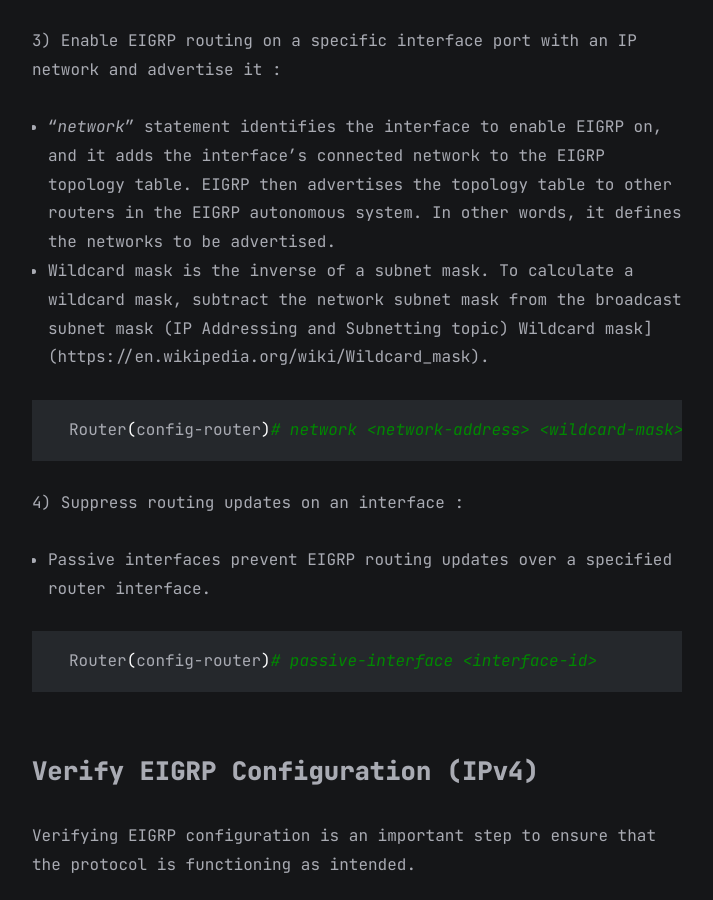
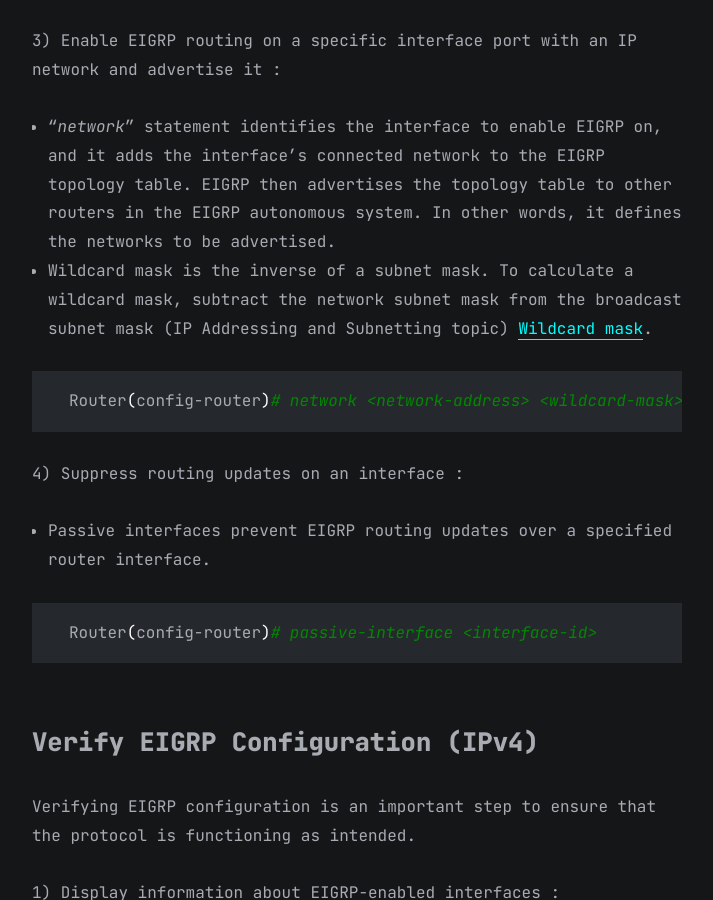
Before and after one commit to faridarif/faridarif.github.io, a Jekyll site: the page built from all_collections/_posts/2023-08-11-EIGRP.md, in a window 1280 px wide and 900 px high, scrolled down 8045 px. Shown: the whole window, without its empty margins (283-996 px from the left). Built offline with Jekyll 4.4.1, drawn with Linux system fonts in a browser that asks for light colours.

Commit message:
Update 2023-08-11-EIGRP.md

````diff
--- a/all_collections/_posts/2023-08-11-EIGRP.md
+++ b/all_collections/_posts/2023-08-11-EIGRP.md
@@ -114,7 +114,7 @@ Router(config-router)# eigrp router-id 2.2.2.2
 3) Enable EIGRP routing on a specific interface port with an IP network and advertise it :
 
  - "*network*" statement identifies the interface to enable EIGRP on, and it adds the interface's connected network to the EIGRP topology table. EIGRP then advertises the topology table to other routers in the EIGRP autonomous system. In other words, it defines the networks to be advertised.
- - Wildcard mask is the inverse of a subnet mask. To calculate a wildcard mask, subtract the network subnet mask from the broadcast subnet mask (IP Addressing and Subnetting topic) Wildcard mask](https://en.wikipedia.org/wiki/Wildcard_mask).
+ - Wildcard mask is the inverse of a subnet mask. To calculate a wildcard mask, subtract the network subnet mask from the broadcast subnet mask (IP Addressing and Subnetting topic) [Wildcard mask](https://en.wikipedia.org/wiki/Wildcard_mask).
 
 ```bash
 Router(config-router)# network <network-address> <wildcard-mask>
````
